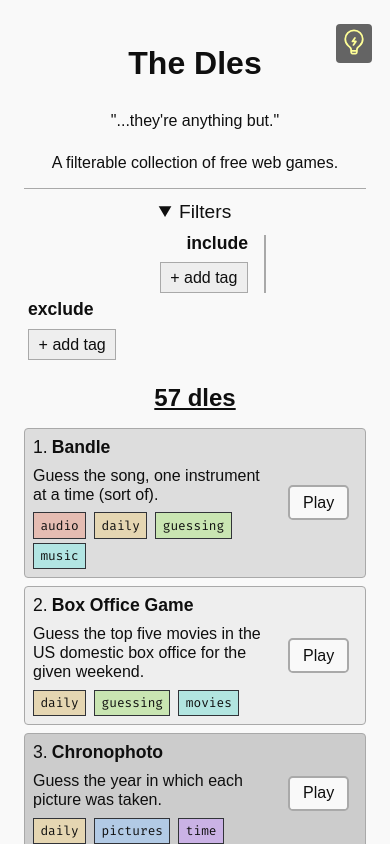
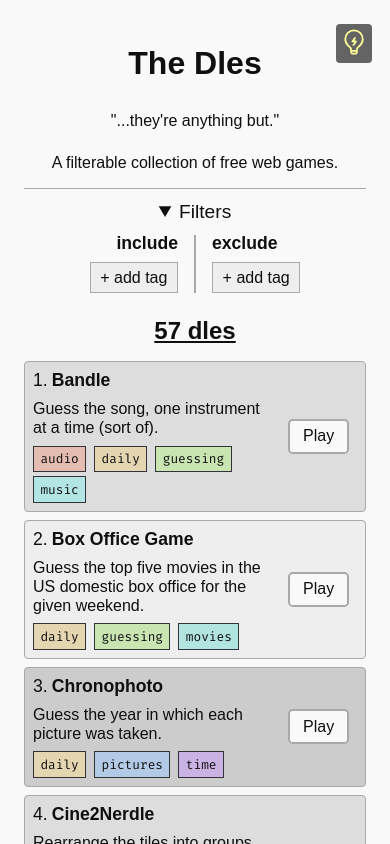
Before and after one commit to aukspot/dles, a SvelteKit app: page / in a window 390 px wide. Shown: the top 844 px of the page. Built offline with nearby package versions, Linux system fonts and the light colour scheme.

Commit message:
Decrease filter section widths for mobile devices.

```diff
--- a/src/routes/Filters.svelte
+++ b/src/routes/Filters.svelte
@@ -80,4 +80,9 @@
   #excludedTagsList {
     position: relative;
   }
+  @media (max-width: 450px) {
+    .filterSection {
+      max-width: 140px;
+    }
+  }
 </style>
```
Also changed, not shown: 18 other files (tests, documents, lock files or other folders).
